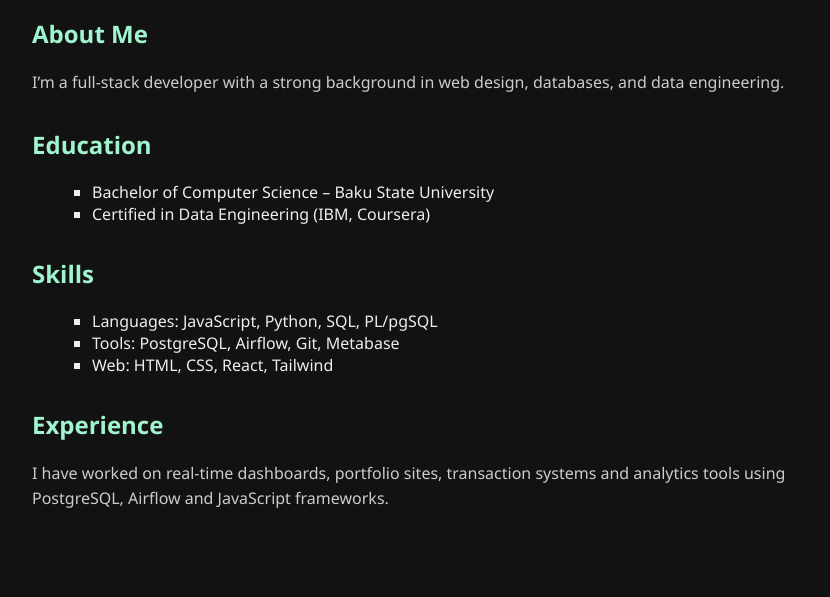
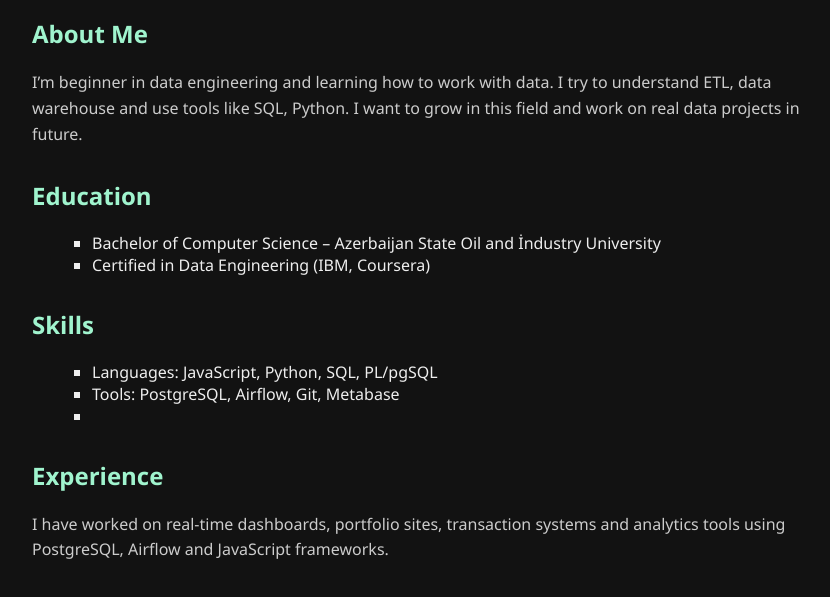
Before and after one commit to Rafo044/portfolio, a plain HTML site: page portfolio.html in a window 1280 px wide. Shown: the part 139-736 px from the top of the page, without its empty margins (208-1038 px from the left). Drawn offline with Linux system fonts and the light colour scheme.

Commit message:
change js script

```diff
--- a/portfolio.html
+++ b/portfolio.html
@@ -39,11 +39,11 @@
   <h1>Portfolio – Rafael Alikhanli</h1>
 
   <h2>About Me</h2>
-  <p>I’m a full-stack developer with a strong background in web design, databases, and data engineering.</p>
+  <p>I’m beginner in data engineering and learning how to work with data. I try to understand ETL, data warehouse and use tools like SQL, Python. I want to grow in this field and work on real data projects in future.</p>
 
   <h2>Education</h2>
   <ul>
-    <li>Bachelor of Computer Science – Baku State University</li>
+    <li>Bachelor of Computer Science – Azerbaijan State Oil and İndustry University</li>
     <li>Certified in Data Engineering (IBM, Coursera)</li>
   </ul>
 
@@ -51,7 +51,7 @@
   <ul>
     <li>Languages: JavaScript, Python, SQL, PL/pgSQL</li>
     <li>Tools: PostgreSQL, Airflow, Git, Metabase</li>
-    <li>Web: HTML, CSS, React, Tailwind</li>
+    <li></li>
   </ul>
 
   <h2>Experience</h2>
```
Also changed, not shown: index.html (+1 -1 lines).
